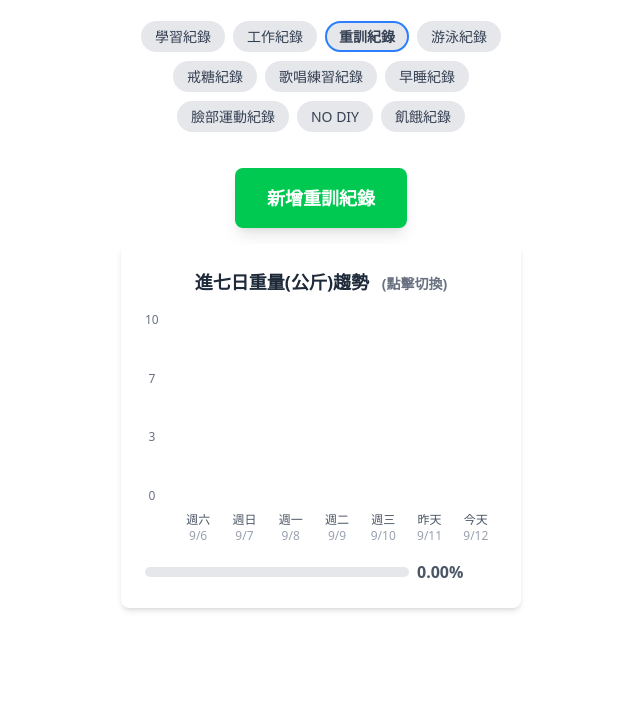
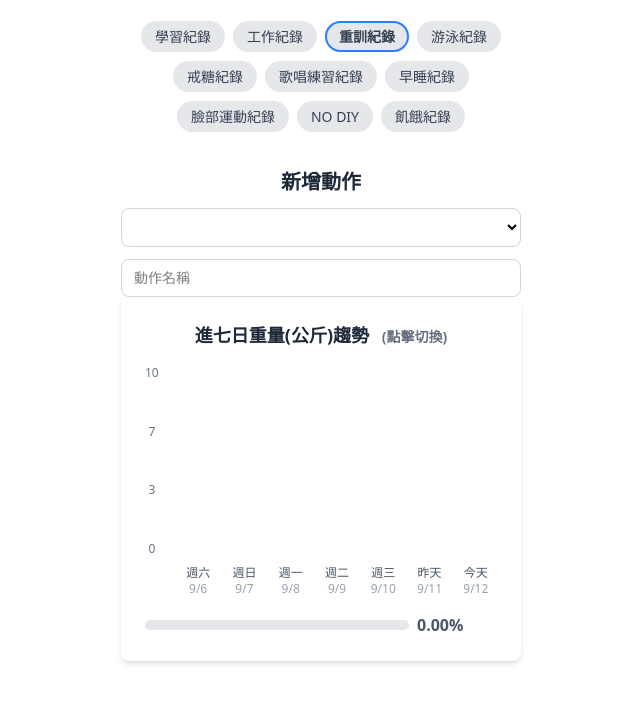
Before and after one commit to echoedinvoker/work-recorder, a Vue app: page /#/workout in a window 1280 px wide. Shown: the top 702 px of the page, without its empty margins (319-959 px from the left). Built offline with nearby package versions, Linux system fonts and the light colour scheme.

Commit message:
enhance: workout

```diff
--- a/src/components/pages/WorkoutPage.vue
+++ b/src/components/pages/WorkoutPage.vue
@@ -1,19 +1,9 @@
 <template>
-  <ToggleButton
-    formkey="workout"
-    :text="['查看重訓紀錄', '新增重訓紀錄']"
-  >
-    <template #form>
-      <WorkoutAddForm />
-    </template>
-
-    <WorkoutChart />
-
-  </ToggleButton>
+  <WorkoutAddForm />
+  <WorkoutChart />
 </template>
 
 <script setup lang="ts">
-import ToggleButton from '@/components/ui/ToggleButton.vue';
-import WorkoutAddForm from '@/components/workout/WorkoutAddForm.vue';
-import WorkoutChart from '@/components/workout/WorkoutChart.vue';
+import WorkoutAddForm from '../workout/WorkoutAddForm.vue';
+import WorkoutChart from '../workout/WorkoutChart.vue';
 </script>
--- a/src/components/workout/WorkoutAddForm.vue
+++ b/src/components/workout/WorkoutAddForm.vue
@@ -1,7 +1,7 @@
 <template>
   <TheForm title="新增動作" :handleSubmit="handleSubmit">
-    <FormInput type="select" v-model="selectWorkout" :options="workoutStore.workoutOptions"
-      v-if="workoutStore.workoutOptions.length > 1 && !inputWorkout" />
+    <FormInput type="select" v-model="selectWorkout" :options="activityOptions"
+      v-if="workoutStore.activityList.length > 1 && !inputWorkout" />
     <template v-if="!selectWorkout">
       <FormInput v-model="inputWorkout" type="text" placeholder="動作名稱" />
     </template>
@@ -21,7 +21,7 @@
 import TheForm from '../ui/TheForm.vue';
 import FormInput from '../ui/FormInput.vue'; // 引入新的 FormInput 組件
 import BaseButton from '../ui/BaseButton.vue';
-import { ref } from 'vue';
+import { ref, computed } from 'vue';
 import { useDailyWorkoutStore } from '@/stores/dailyWorkoutStore';
 import { useToggleButton } from '@/composables/useToggleButton';
 
@@ -33,12 +33,18 @@ const inputWeight = ref<number | undefined>(undefined); // 用於綁定重量輸
 const workoutStore = useDailyWorkoutStore();
 const { toggleForm } = useToggleButton('workout');
 
+const activityOptions = computed(() =>
+  workoutStore.activityList.map(activity => ({
+    value: activity,
+    label: activity
+  }))
+);
+
 const handleSubmit = () => {
   const workout = selectWorkout.value || inputWorkout.value;
 
   if (workout && inputNumber.value && inputWeight.value) {
-    // 調用 store 的 addWorkout action
-    workoutStore.addWorkout(
+    workoutStore.addOneSet(
       workout,
       inputNumber.value,
       inputWeight.value
--- a/src/components/workout/WorkoutChart.vue
+++ b/src/components/workout/WorkoutChart.vue
@@ -38,8 +38,6 @@ const {
   chartTitle,
   chartData,
   yAxisMax,
-  avgScore,
-  maxScore,
   todayProgress,
   todayProgressIncrease
 } = useChart(dailyWorkoutStore);
--- a/src/stores/dailyWorkoutStore.ts
+++ b/src/stores/dailyWorkoutStore.ts
@@ -5,387 +5,343 @@ import { computed } from "vue";
 
 const UNIT = '重量(公斤)'
 
-const generateMockData = () => {
-  const mockData: Record<string, Record<string, number>> = {};
-  const today = new Date();
+interface WorkoutRecord {
+  [date: string]: {
+    [activity: string]: {
+      count: number;
+      weight: number;
+    }[];
+  };
+}
 
-  // 活動類型列表
-  const activityTypes = ['running', 'cycling', 'swimming'];
+export const useDailyWorkoutStore = defineStore("dailyWorkout", () => {
+  const records = ref<WorkoutRecord>({});
+  const weightedRecords = ref<{ [date: string]: number }>({});
+  const scores = ref<{ [date: string]: number }>({});
+  const ratios = ref<{ [date: string]: number }>({});
+  const ratioIncrements = ref<{ [date: string]: number }>({});
 
-  // 生成過去 14 天的假資料
-  for (let i = 13; i >= 0; i--) {
-    const date = new Date(today);
-    date.setDate(today.getDate() - i);
-    const dateKey = formatDateToKey(date);
+  const firstDateKey = computed<string>(() => {
+    const dateKeys = Object.keys(records.value)
+    if (dateKeys.length === 0) return getTodayKey()
+    return dateKeys.sort()[0]
+  })
+  const pastRecords = computed<WorkoutRecord>(() => {
+    const todayKey = getTodayKey()
+    const filteredRecords: WorkoutRecord = {}
 
-    // 為每天隨機選擇要記錄的活動類型
-    mockData[dateKey] = {};
+    Object.keys(records.value).forEach(dateKey => {
+      if (dateKey !== todayKey) {
+        filteredRecords[dateKey] = records.value[dateKey]
+      }
+    })
 
-    // 隨機決定今天要記錄哪些活動
-    activityTypes.forEach(activity => {
-      // 有 70% 的機率會記錄此活動
-      if (Math.random() > 0.3) {
-        // 根據活動類型設定不同的隨機範圍
-        switch (activity) {
-          case 'running':
-            mockData[dateKey][activity] = Math.floor(Math.random() * 10); // 0-10
-            break;
-          case 'cycling':
-            mockData[dateKey][activity] = Math.floor(Math.random() * 5); // 0-5
-            break;
-          case 'swimming':
-            mockData[dateKey][activity] = Math.floor(Math.random() * 3); // 0-3
-            break;
+    return filteredRecords
+  })
+  const averageWeightByActivity = computed<{ [activity: string]: number }>(() => {
+    const activityWeights: { [activity: string]: number[] } = {}
+
+    Object.values(pastRecords.value).forEach(dayRecord => {
+      Object.entries(dayRecord).forEach(([activity, sets]) => {
+        if (!activityWeights[activity]) {
+          activityWeights[activity] = []
+        }
+        sets.forEach(set => {
+          for (let i = 0; i < set.count; i++) {
+            activityWeights[activity].push(set.weight)
+          }
+        })
+      })
+    })
+
+    const averageWeights: { [activity: string]: number } = {}
+
+    Object.entries(activityWeights).forEach(([activity, weights]) => {
+      const totalWeight = weights.reduce((a, b) => a + b, 0)
+      const averageWeight = weights.length ? Math.round(totalWeight / weights.length) : 0
+      averageWeights[activity] = averageWeight
+    })
+
+    return averageWeights
+  })
+  const activityWeights = computed<{ [activity: string]: number }>(() => {
+    const averages = averageWeightByActivity.value
+    const activities = Object.keys(averages)
+
+    if (activities.length === 0) return {}
+
+    // 找出最大平均重量
+    const maxWeight = Math.max(...Object.values(averages))
+
+    // 使用反比例計算權重：權重 = 最大重量 / 當前重量
+    const weights: { [activity: string]: number } = {}
+
+    activities.forEach(activity => {
+      const avgWeight = averages[activity]
+      // 避免除以零，如果重量為0則給予最大權重
+      weights[activity] = avgWeight > 0 ? maxWeight / avgWeight : maxWeight
+    })
+
+    return weights
+  })
+  const activityList = computed<string[]>(() => {
+    const activitiesSet = new Set<string>()
+    Object.values(records.value).forEach(dayRecord => {
+      Object.keys(dayRecord).forEach(activity => {
+        activitiesSet.add(activity)
+      })
+    })
+    return Array.from(activitiesSet)
+  })
+  const todayActivityList = computed<string[]>(() => {
+    const todayKey = getTodayKey()
+    return records.value[todayKey] ? Object.keys(records.value[todayKey]) : []
+  })
+  const normalizedTodayActivityWeights = computed<{ [activity: string]: number }>(() => {
+    const todayActivities = todayActivityList.value
+    const weights = activityWeights.value
+    let noWeightedActivities = 0
+
+    if (todayActivities.length === 0) return {}
+
+    const todayWeights: { [activity: string]: number } = {}
+    todayActivities.forEach(activity => {
+      if (weights[activity]) {
+        todayWeights[activity] = weights[activity]
+      } else {
+        noWeightedActivities += 1
+      }
+    })
+
+    const totalWeight = Object.values(todayWeights).reduce((sum, weight) => sum + weight, 0)
+
+    const normalizedWeights: { [activity: string]: number } = {}
+    const targetTotal = todayActivities.length - noWeightedActivities
+
+    todayActivities.forEach(activity => {
+      normalizedWeights[activity] = (todayWeights[activity] / totalWeight) * targetTotal
+    })
+
+    todayActivities.forEach(activity => {
+      if (!normalizedWeights[activity]) {
+        normalizedWeights[activity] = 1
+      }
+    })
+
+    return normalizedWeights
+  })
+  const pastWeightedRecords = computed<{ [date: string]: number }>(() => {
+    const todayKey = getTodayKey()
+    const filteredWeights: { [date: string]: number } = {}
+
+    Object.keys(weightedRecords.value).forEach(dateKey => {
+      if (dateKey !== todayKey) {
+        filteredWeights[dateKey] = weightedRecords.value[dateKey]
+      }
+    })
+
+    return filteredWeights
+  })
+  const maxPastWeightedRecord = computed<number>(() => {
+    const pastWeights = Object.values(pastWeightedRecords.value)
+    if (pastWeights.length === 0) return 0
+    return Math.max(...pastWeights)
+  })
+  const todayRatio = computed<number>(() => {
+    const todayKey = getTodayKey()
+    return ratios.value[todayKey] || 0
+  })
+  const todayRatioIncrement = computed<number>(() => {
+    const todayKey = getTodayKey()
+    return ratioIncrements.value[todayKey] || 0
+  })
+
+  const addOneSet = (activity: string, count: number, weight: number) => {
+    const todayKey = getTodayKey()
+    if (!records.value[todayKey]) {
+      records.value[todayKey] = {}
+    }
+    if (!records.value[todayKey][activity]) {
+      records.value[todayKey][activity] = []
+    }
+    records.value[todayKey][activity].push({ count, weight })
+
+    weightedRecords.value[todayKey] =
+      (weightedRecords.value[todayKey] || 0) +
+      count * weight * normalizedTodayActivityWeights.value[activity]
+
+    if (maxPastWeightedRecord.value === 0) {
+      scores.value[todayKey] = 10
+      return
+    }
+
+    const lastScoreDateKey = Object.keys(scores.value).filter(key => key !== todayKey).sort().pop()
+    // filling scores from lastScoreDateKey to todayKey - 1
+    if (lastScoreDateKey) {
+      let startScore = scores.value[lastScoreDateKey]
+      for (let date = new Date(lastScoreDateKey); formatDateToKey(date) < todayKey; date.setDate(date.getDate() + 1)) {
+        const dateKey = formatDateToKey(date)
+        if (!scores.value[dateKey]) {
+          scores.value[dateKey] = Math.max(0, startScore - 5) // 每天遞減5分
         }
       }
-      // 如果沒有通過機率檢查，則不記錄此活動
-    });
+    }
 
+    const ratio = weightedRecords.value[todayKey] / maxPastWeightedRecord.value
+    ratioIncrements.value[todayKey] = ratio - (ratios.value[todayKey] || 0)
+    ratios.value[todayKey] = ratio
+    const lastDateKey = formatDateToKey(new Date(new Date(todayKey).getTime() - 24 * 60 * 60 * 1000))
+
+    if (ratio >= 1) {
+      scores.value[todayKey] = scores.value[lastDateKey] ? scores.value[lastDateKey] + 10 : 10
+    } else if (ratio >= 0.8) {
+      scores.value[todayKey] = scores.value[lastDateKey] ? scores.value[lastDateKey] + 5 : 5
+    } else if (ratio >= 0.6) {
+      scores.value[todayKey] = scores.value[lastDateKey] ? scores.value[lastDateKey] + 2 : 2
+    } else {
+      scores.value[todayKey] = scores.value[lastDateKey] ? Math.max(0, scores.value[lastDateKey] - 5) : 0
+    }
   }
 
-  return mockData;
-}
+  const getScoreByDate = (date: Date): number => {
+    const dateKey = formatDateToKey(date)
+    return scores.value[dateKey] || 0
+  }
 
-const useMockData = import.meta.env.VITE_USE_MOCK_DATA === 'true'
-
-export const useDailyWorkoutStore = defineStore("dailyWorkout", () => {
-  const dailyWorkouts = ref<Record<string, Record<string, number>>>(useMockData ? generateMockData() : {});
-  const lastProgressBeforeAdd = ref(0);
-  const lastWorkoutIncrement = ref(0);
-
-  const earliestDateKey = computed(() => {
-    const dateKeys = Object.keys(dailyWorkouts.value)
-    if (dateKeys.length === 0) {
-      return getTodayKey()
-    }
-    return dateKeys.sort()[0]
+  // 添加今日進度相關的計算屬性
+  const todayProgress = computed<number>(() => {
+    return todayRatio.value * 100 // 將比例轉換為百分比
   })
 
-  const accDailyScore = computed(() => {
-    const scores: { [key: string]: number } = {}
-    const weightedWeights: { [key: string]: number } = {}
-    let currentScore = 0
-    let currentDate = new Date(earliestDateKey.value)
-    const currentActivities: { [key: string]: number[] } = {}
-
-    while (formatDateToKey(currentDate) <= getTodayKey()) {
-      const dateKey = formatDateToKey(currentDate)
-
-      if (dailyWorkouts.value[dateKey]) {
-
-        // collect weights of activities
-        Object.entries(dailyWorkouts.value[dateKey]).forEach(([activity, value]) => {
-          if (!value) return
-          currentActivities[activity] = [...(currentActivities[activity] || []), value]
-        })
-
-        const averageWeights: { [activityName: string]: number } = {};
-
-        // 計算每個活動的平均重量（取最後10次記錄）
-        Object.keys(currentActivities).forEach((activity) => {
-          const activityRecords = currentActivities[activity];
-          // 取最後10次記錄，如果不足10次則取所有記錄
-          const recentRecords = activityRecords.length > 10
-            ? activityRecords.slice(-10)
-            : activityRecords;
-
-          // 計算平均值
-          if (recentRecords.length > 0) {
-            const sum = recentRecords.reduce((acc, weight) => acc + weight, 0);
-            averageWeights[activity] = sum / recentRecords.length;
-          } else {
-            averageWeights[activity] = 0; // 如果沒有記錄，設為0
-          }
-        });
-
-        // 計算當天各活動的權重
-        const todayActivities = Object.keys(dailyWorkouts.value[dateKey]);
-        const activityWeightsForDay: { [key: string]: number } = {};
-
-        if (todayActivities.length > 0) {
-          // 計算所有活動的平均權重總和
-          const totalAverageWeight = todayActivities.reduce((sum, activity) => {
-            return sum + (averageWeights[activity] || 0);
-          }, 0);
-
-          // 計算權重乘數，使得所有活動的權重平均為1
-          const weightMultiplier = todayActivities.length / (totalAverageWeight || 1); // 避免除以零
-
-          // 為每個活動計算權重
-          todayActivities.forEach(activity => {
-            // 反轉權重計算邏輯：使用倒數關係
-            // 如果平均重量為0，則給予一個預設權重
-            if (averageWeights[activity] === 0) {
-              activityWeightsForDay[activity] = weightMultiplier; // 給予平均權重
-            } else {
-              // 使用倒數關係：1/平均重量，然後再乘以調整因子
-              const inverseWeight = 1 / averageWeights[activity];
-
-              // 計算所有活動的倒數總和，用於標準化
-              const totalInverseWeight = todayActivities.reduce((sum, act) => {
-                return sum + (averageWeights[act] ? 1 / averageWeights[act] : weightMultiplier);
-              }, 0);
-
-              // 標準化權重，使得所有權重的平均值為1
-              activityWeightsForDay[activity] = (inverseWeight / totalInverseWeight) * todayActivities.length;
-            }
-          });
-
-        } else {
-          scores[dateKey] = Math.max(0, currentScore - 5);
-        }
-
-        // 計算當天的加權後總重量
-        todayActivities.forEach(activity => {
-          // 獲取當天該活動的原始值
-          const activityValue = dailyWorkouts.value[dateKey][activity] || 0;
-          // 使用計算出的權重乘以原始值
-          const weightedValue = activityValue * (activityWeightsForDay[activity] || 0);
-          // 累加到當天總分
-          weightedWeights[dateKey] = (weightedWeights[dateKey] || 0) + weightedValue;
-        });
-
-        // 計算當天分數
-        // 找出之前所有日期的加權後總重量的最大值
-        const previousDates = Object.keys(weightedWeights).filter(date => date < dateKey);
-        const maxPreviousWeight = previousDates.length > 0
-          ? Math.max(...previousDates.map(date => weightedWeights[date] || 0))
-          : 0;
-
-        const todayWeightedWeight = weightedWeights[dateKey] || 0;
-
-        // 根據今天的加權總重量與之前最大值的比較來計算分數
-        if (todayWeightedWeight > maxPreviousWeight) {
-          currentScore += 5;
-        } else if (todayWeightedWeight > maxPreviousWeight * 0.9) {
-          currentScore += 3;
-        } else if (todayWeightedWeight > maxPreviousWeight * 0.8) {
-          currentScore += 1;
-        } else if (todayWeightedWeight > maxPreviousWeight * 0.7) {
-          currentScore -= 1;
-        } else {
-          currentScore -= 3;
-        }
-
-        scores[dateKey] = currentScore;
-
-      } else {
-        currentScore = Math.max(0, currentScore - 5)
-        scores[dateKey] = currentScore
-      }
-
-      currentDate.setDate(currentDate.getDate() + 1)
-    }
-    return scores
+  const todayProgressIncrease = computed<number>(() => {
+    return todayRatioIncrement.value * 100 // 將比例增量轉換為百分比
   })
 
-
-  // 計算每個活動的權重
-  const activityWeights = computed(() => {
-    // 1. 收集所有活動類型
-    const activityTypes = new Set<string>();
-    Object.values(dailyWorkouts.value).forEach(dayRecord => {
-      Object.keys(dayRecord).forEach(activity => {
-        activityTypes.add(activity);
-      });
-    });
-
-    // 2. 計算每個活動的平均值
-    const averages: Record<string, number> = {};
-
-    activityTypes.forEach(activity => {
-      // 收集特定活動的所有記錄
-      const records: number[] = [];
-      Object.values(dailyWorkouts.value).forEach(dayRecord => {
-        if (dayRecord[activity] !== undefined) {
-          records.push(dayRecord[activity]);
-        }
-      });
-
-      // 取最近十次記錄或所有記錄
-      const recentRecords = records.length > 10 ? records.slice(-10) : records;
-
-      // 計算平均值
-      if (recentRecords.length > 0) {
-        averages[activity] = recentRecords.reduce((sum, val) => sum + val, 0) / recentRecords.length;
-      } else {
-        averages[activity] = 0; // 如果沒有記錄，設為 0
-      }
-    });
-
-    // 3. 計算所有活動的總平均值
-    const totalAverage = Object.values(averages).reduce((sum, val) => sum + val, 0);
-    const averagePerActivity = totalAverage / activityTypes.size;
-
-    // 4. 計算每個活動的調整係數 (adjustment factor)
-    const weights: Record<string, number> = {};
-
-    // 如果總和為 0，平均分配權重
-    if (totalAverage === 0) {
-      const equalWeight = 1 / activityTypes.size;
-      activityTypes.forEach(activity => {
-        weights[activity] = equalWeight;
-      });
-    } else {
-      // 計算調整係數：平均時間 / 原始時間
-      activityTypes.forEach(activity => {
-        if (averages[activity] === 0) {
-          weights[activity] = 0; // 避免除以零
-        } else {
-          // 調整係數 = 平均每個活動的時間 / 該活動的平均時間
-          weights[activity] = averagePerActivity / averages[activity];
-        }
-      });
-    }
-
-    return weights;
-  });
-
-  const dailyScore = computed(() => {
-    const scores: Record<string, number> = {};
-
-    // 遍歷每一天的記錄
-    Object.entries(dailyWorkouts.value).forEach(([dateKey, activities]) => {
-      let dayScore = 0;
-
-      // 計算當天活動的總權重
-      const dailyActivities = Object.keys(activities);
-      const totalDailyWeight = dailyActivities.reduce((sum, activity) => {
-        return sum + (activityWeights.value[activity] || 0);
-      }, 0);
-
-      // 只有當總權重大於0時才進行計算
-      if (totalDailyWeight > 0) {
-        // 遍歷該天的每個活動，並根據當天的權重計算分數
-        Object.entries(activities).forEach(([activity, value]) => {
-          // 如果該活動有權重，則計算加權分數
-          if (activityWeights.value[activity] !== undefined) {
-            dayScore += value * activityWeights.value[activity];
-          }
-        });
-      }
-
-      // 四捨五入到整數
-      scores[dateKey] = Math.round(dayScore);
-    });
-
-    return scores;
-  });
-
-  const maxScoreBefore = computed(() => {
-    const beforeScores = Object.values(dailyScore.value).slice(0, -1)
-    return Math.max(...beforeScores)
-  })
-
-  const todayProgress = computed(() => {
-    const todayKey = formatDateToKey(new Date());
-    const todayScore = dailyScore.value[todayKey]
-    return (todayScore / maxScoreBefore.value) * 100
-  })
-
-  const workoutOptions = computed(() => {
-    // 創建一個 Set 來收集所有不重複的運動類型
-    const workoutTypes = new Set<string>();
-
-    // 遍歷所有日期的運動記錄，收集所有運動類型
-    Object.values(dailyWorkouts.value).forEach(dayRecord => {
-      Object.keys(dayRecord).forEach(workout => {
-        workoutTypes.add(workout);
-      });
-    });
-
-    // 將 Set 轉換為所需的陣列格式，並添加預設選項
-    const options = [
-      { value: '', label: '選擇動作' },
-      // 將每個運動類型轉換為選項物件，並將首字母大寫
-      ...Array.from(workoutTypes).map(workout => ({
-        value: workout,
-        label: workout.charAt(0).toUpperCase() + workout.slice(1)
-      }))
-    ];
-
-    return options;
-  });
-
-  const getScoreByDate = (date: Date) => {
-    const dateKey = formatDateToKey(date)
-    return accDailyScore.value[dateKey] || 0
-  }
-
-  const addWorkout = (workout: string, count: number, weight: number, date: Date = new Date()) => {
-    // 保存添加前的進度
-    lastProgressBeforeAdd.value = todayProgress.value || 0;
-
-    const dateKey = formatDateToKey(date);
-
-    // 如果該日期還沒有記錄，先創建一個空物件
-    if (!dailyWorkouts.value[dateKey]) {
-      dailyWorkouts.value[dateKey] = {};
-    }
-
-    if (!dailyWorkouts.value[dateKey][workout]) {
-      dailyWorkouts.value[dateKey][workout] = 0; // 初始化運動記錄為 0
-    }
-
-    dailyWorkouts.value[dateKey][workout] += Number(count) * Number(weight);
-
-    // 計算添加後的進度
-    const currentProgress = todayProgress.value || 0;
-
-    // 計算本次添加的增量
-    lastWorkoutIncrement.value = currentProgress - lastProgressBeforeAdd.value;
-  }
-
-  // 計算最後一次添加運動的增量
-  const todayProgressIncrease = computed(() => {
-    // 返回最後一次添加運動的增量
-    return lastWorkoutIncrement.value > 0 ? lastWorkoutIncrement.value : 0;
-  });
-
-  const resetStore = () => {
-    // 重置 dailyWorkouts 為空物件
-    dailyWorkouts.value = {};
-
-    // 清除 localStorage 中的相關資料
-    if (!useMockData) {
-      const storageKey = 'dailyWorkout'; // Pinia 持久化存儲的默認鍵名
-      localStorage.removeItem(storageKey);
+  records.value = {
+    ...records.value,
+    "2025-09-23": {
+      "伏地挺身": [
+        { count: 15, weight: 0 },
+        { count: 12, weight: 0 },
+        { count: 10, weight: 0 }
+      ],
+      "深蹲": [
+        { count: 20, weight: 40 },
+        { count: 18, weight: 40 },
+        { count: 15, weight: 40 }
+      ],
+      "臥推": [
+        { count: 8, weight: 60 },
+        { count: 6, weight: 60 },
+        { count: 5, weight: 60 }
+      ]
+    },
+    "2025-09-24": {
+      "伏地挺身": [
+        { count: 18, weight: 0 },
+        { count: 15, weight: 0 },
+        { count: 12, weight: 0 }
+      ],
+      "引體向上": [
+        { count: 8, weight: 0 },
+        { count: 6, weight: 0 },
+        { count: 5, weight: 0 }
+      ],
+      "硬舉": [
+        { count: 5, weight: 80 },
+        { count: 5, weight: 80 },
+        { count: 4, weight: 80 }
+      ],
+      "肩推": [
+        { count: 10, weight: 30 },
+        { count: 8, weight: 30 },
+        { count: 6, weight: 30 }
+      ]
+    },
+    "2025-09-25": {
+      "深蹲": [
+        { count: 22, weight: 45 },
+        { count: 20, weight: 45 },
+        { count: 18, weight: 45 }
+      ],
+      "臥推": [
+        { count: 10, weight: 65 },
+        { count: 8, weight: 65 },
+        { count: 6, weight: 65 }
+      ],
+      "划船": [
+        { count: 12, weight: 50 },
+        { count: 10, weight: 50 },
+        { count: 8, weight: 50 }
+      ],
+      "二頭彎舉": [
+        { count: 15, weight: 15 },
+        { count: 12, weight: 15 },
+        { count: 10, weight: 15 }
+      ]
     }
   };
 
+  // 為 weightedRecords 添加假資料 (根據運動量和權重計算的總分)
+  weightedRecords.value = {
+    ...weightedRecords.value,
+    "2025-09-23": 2850,  // 基於運動組合計算的加權分數
+    "2025-09-24": 3200,  // 較高強度的訓練日
+    "2025-09-25": 3450   // 最高強度的訓練日
+  };
+
+  // 為 scores 添加假資料 (基於表現的評分系統)
+  scores.value = {
+    ...scores.value,
+    "2025-09-23": 75,   // 良好的開始分數
+    "2025-09-24": 85,   // 進步了10分
+    "2025-09-25": 95    // 持續進步，接近滿分
+  };
   return {
-    dailyWorkouts,
+    UNIT,
+
+    records,
+    weightedRecords,
+    scores,
+    ratios,
+    ratioIncrements,
+
+    pastRecords,
+    firstDateKey,
+    averageWeightByActivity,
     activityWeights,
-    dailyScore,
-    accDailyScore,
-    workoutOptions,
-    getScoreByDate,
-    addWorkout,
-    resetStore,
+    activityList,
+    todayActivityList,
+    normalizedTodayActivityWeights,
+    maxPastWeightedRecord,
+    todayRatio,
+    todayRatioIncrement,
+
+    addOneSet,
     todayProgress,
     todayProgressIncrease,
-    UNIT
+    getScoreByDate
   };
 },
-  {
-    persist: useMockData ? false : { // 不使用假資料時啟用持久化存儲
-      serializer: {
-        serialize: (state) => {
-          return JSON.stringify({
-            ...state,
-            startTime: state.startTime?.toISOString() || null,
-            endTime: state.endTime?.toISOString() || null
-          })
-        },
-        deserialize: (value) => {
-          const parsed = JSON.parse(value)
-          return {
-            ...parsed,
-            startTime: parsed.startTime ? new Date(parsed.startTime) : null,
-            endTime: parsed.endTime ? new Date(parsed.endTime) : null
-          }
-        }
-      }
-    }
-  }
+  // {
+  //   persist: {
+  //     serializer: {
+  //       serialize: (state) => {
+  //         return JSON.stringify({
+  //           ...state,
+  //           startTime: state.startTime?.toISOString() || null,
+  //           endTime: state.endTime?.toISOString() || null
+  //         })
+  //       },
+  //       deserialize: (value) => {
+  //         const parsed = JSON.parse(value)
+  //         return {
+  //           ...parsed,
+  //           startTime: parsed.startTime ? new Date(parsed.startTime) : null,
+  //           endTime: parsed.endTime ? new Date(parsed.endTime) : null
+  //         }
+  //       }
+  //     }
+  //   }
+  // }
 )
```
Also changed, not shown: src/App.vue (+4 -4 lines), src/composables/useChart.ts (+10 -2 lines), 1 other file (tests, documents, lock files or other folders).
